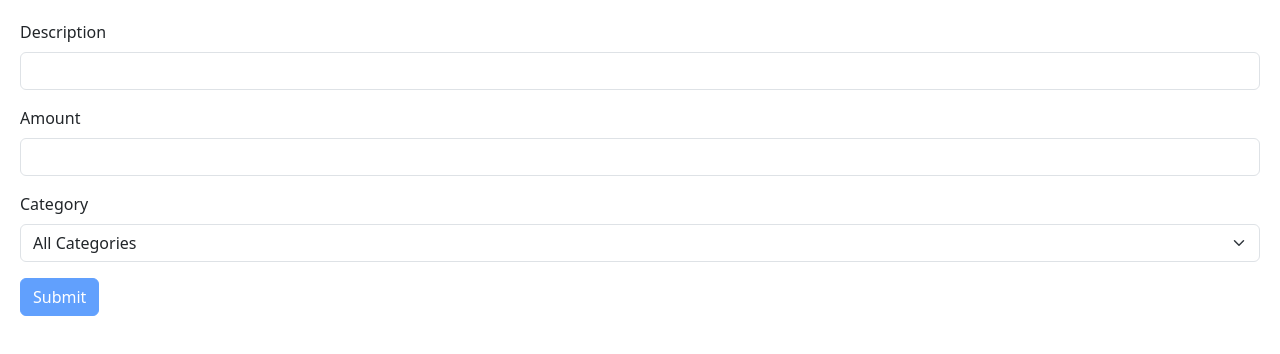
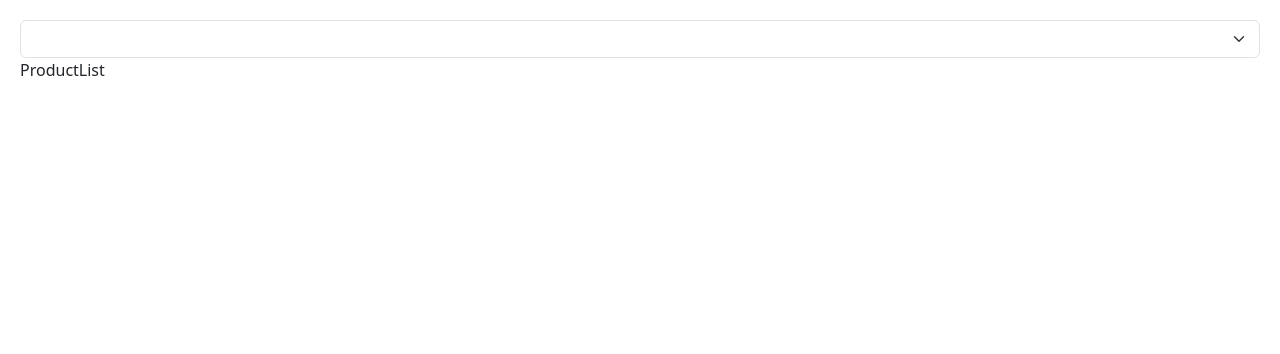
Before and after one commit to codecamp-prem/expense_tracker, a React (Vite) app: page / in a window 1280 px wide. Shown: the top 354 px of the page. Built offline with nearby package versions, Linux system fonts and the light colour scheme.

Commit message:
understanding effect hook, effect dependencies, effect clean up

```diff
--- a/src/App.tsx
+++ b/src/App.tsx
@@ -1,38 +1,56 @@
+// import { useState } from "react";
+// import { ExpenseDashBoard } from "./ExpenseDashBoard";
+// import ExpenseForm from "./Forms/ExpenseForm";
+// import ExpenseType from "./models/ExpenseType";
+
+// function App() {
+//   const [lists, setLists] = useState<ExpenseType[]>([]);
+//   const [selectedCategory, setSelectedCategory] = useState("");
+
+//   const onAddNewExpense = (newItem: ExpenseType) => {
+//     setLists([...lists, newItem]);
+//   };
+
+//   const onDeleteExpense = (deleteId: string) => {
+//     setLists(lists.filter((list) => list.id !== deleteId));
+//   };
+
+//   const filterCategory = (category: string) => {
+//     setSelectedCategory(category);
+//   };
+
+//   const visibleExpenses = selectedCategory
+//     ? lists.filter((list) => list.category === selectedCategory)
+//     : lists;
+
+//   return (
+//     <>
+//       <ExpenseForm addExpense={onAddNewExpense} />
+//       <ExpenseDashBoard
+//         lists={visibleExpenses}
+//         deleteExpense={onDeleteExpense}
+//         filterCategory={filterCategory}
+//       />
+//     </>
+//   );
+// }
+
 import { useState } from "react";
-import { ExpenseDashBoard } from "./ExpenseDashBoard";
-import ExpenseForm from "./Forms/ExpenseForm";
-import ExpenseType from "./models/ExpenseType";
-
+import ProductList from "./ProductList";
 function App() {
-  const [lists, setLists] = useState<ExpenseType[]>([]);
-  const [selectedCategory, setSelectedCategory] = useState("");
-
-  const onAddNewExpense = (newItem: ExpenseType) => {
-    setLists([...lists, newItem]);
-  };
-
-  const onDeleteExpense = (deleteId: string) => {
-    setLists(lists.filter((list) => list.id !== deleteId));
-  };
-
-  const filterCategory = (category: string) => {
-    setSelectedCategory(category);
-  };
-
-  const visibleExpenses = selectedCategory
-    ? lists.filter((list) => list.category === selectedCategory)
-    : lists;
-
+  const [category, setCategory] = useState<string>("");
   return (
     <>
-      <ExpenseForm addExpense={onAddNewExpense} />
-      <ExpenseDashBoard
-        lists={visibleExpenses}
-        deleteExpense={onDeleteExpense}
-        filterCategory={filterCategory}
-      />
+      <select
+        className="form-select"
+        onChange={(e) => setCategory(e.target.value)}
+      >
+        <option value=""></option>
+        <option value="Guns">Guns</option>
+        <option value="Roses">Roses</option>
+      </select>
+      <ProductList category={category} />
     </>
   );
 }
-
 export default App;
--- /dev/null
+++ b/src/ProductList.tsx
@@ -0,0 +1,19 @@
+import { useEffect, useState } from "react";
+
+const ProductList = ({ category }: { category: string }) => {
+  const [products, setProducts] = useState<string[]>([]);
+
+  useEffect(() => {
+    console.log("====================================");
+    console.log("Fetching product in ", category);
+    console.log("====================================");
+    setProducts(["Guns", "Roses"]);
+  }, [category]);
+
+  return (
+    <>
+      <div>ProductList</div>
+    </>
+  );
+};
+export default ProductList;
```
